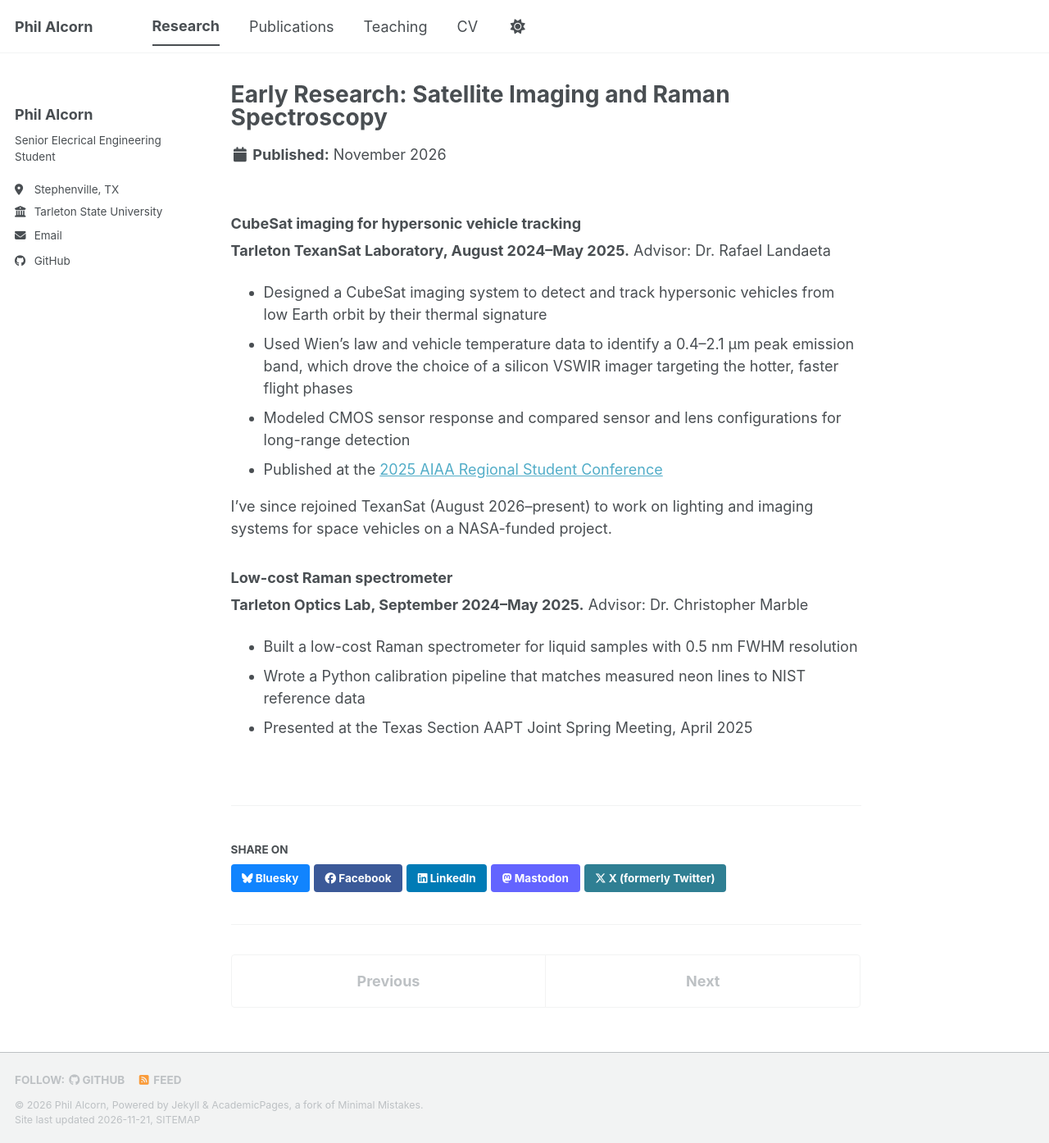
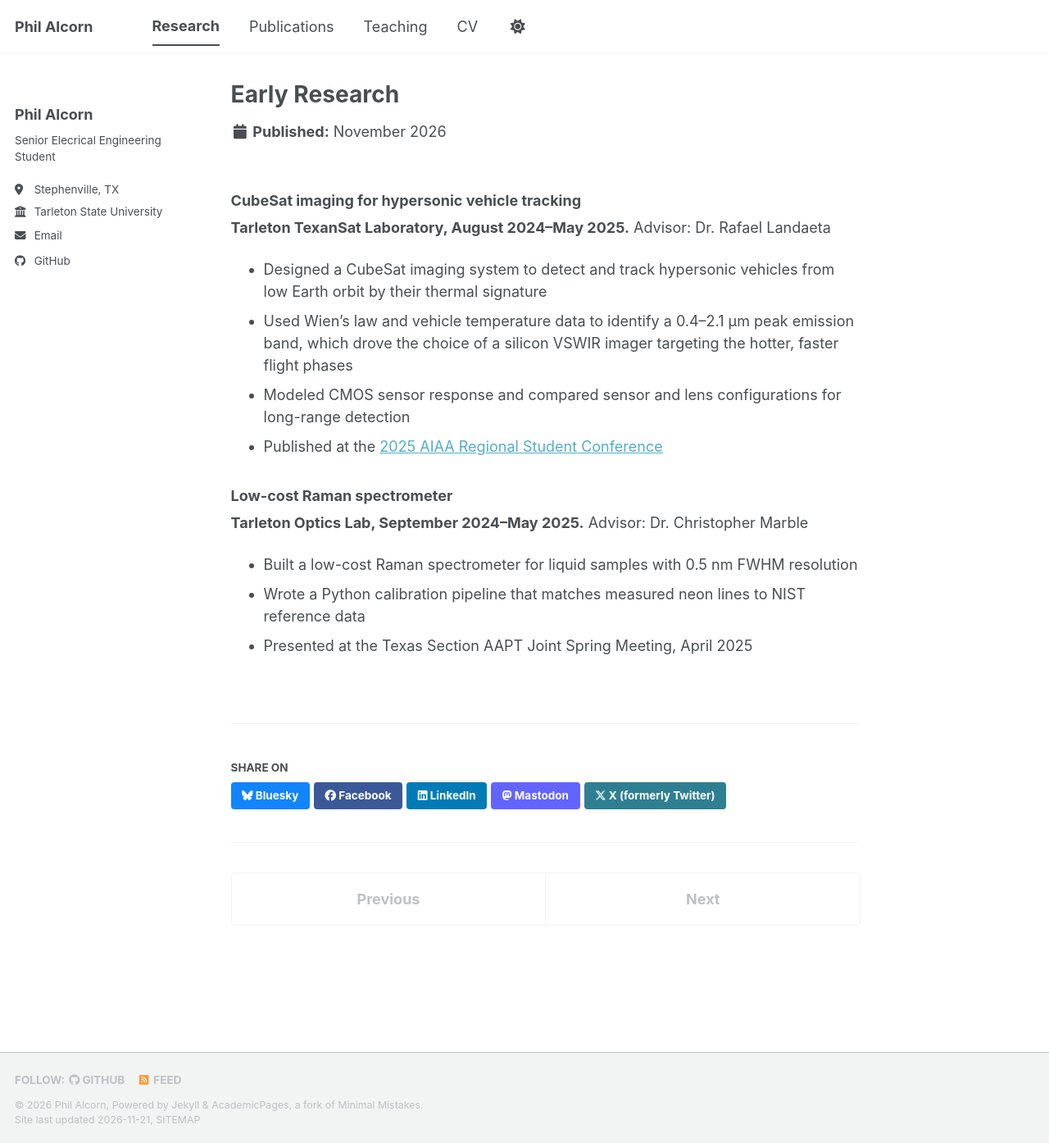
Before and after one commit to philipalcorn/philipalcorn.github.io, a Jekyll site: the page built from _portfolio/5-cubesat-raman.md, in a window 1280 px wide and 1394 px high. Shown: the whole window at 82% size. Built offline with Jekyll 4.4.1, drawn with Linux system fonts in a browser that asks for light colours; a script bundle is joined from its source files by our own code; a style sheet for code colours, icons or effects is not loaded.

Commit message:
updating

```diff
--- a/_portfolio/5-cubesat-raman.md
+++ b/_portfolio/5-cubesat-raman.md
@@ -1,6 +1,6 @@
 ---
-title: "Early Research: Satellite Imaging and Raman Spectroscopy"
-excerpt: "Tarleton TexanSat and Optics Labs (2024–2025). A CubeSat imaging system for tracking hypersonic vehicles (AIAA 2025) and a low-cost Raman spectrometer with 0.5 nm resolution (TSAAPT 2025)."
+title: "Early Research"
+excerpt: "During my freshman/sophomore year, I worked at the Tarleton TexanSat and Optics Labs. I helped develop a CubeSat imaging system for tracking hypersonic vehicles (AIAA 2025) and a low-cost Raman spectrometer with 0.5 nm resolution (TSAAPT 2025)."
 collection: portfolio
 order: 5
 ---
@@ -13,8 +13,6 @@ order: 5
 - Modeled CMOS sensor response and compared sensor and lens configurations for long-range detection
 - Published at the [2025 AIAA Regional Student Conference](https://doi.org/10.2514/6.2025-97548)
 
-I've since rejoined TexanSat (August 2026–present) to work on lighting and imaging systems for space vehicles on a NASA-funded project.
-
 ### Low-cost Raman spectrometer
 **Tarleton Optics Lab, September 2024–May 2025.** Advisor: Dr. Christopher Marble
 
```
